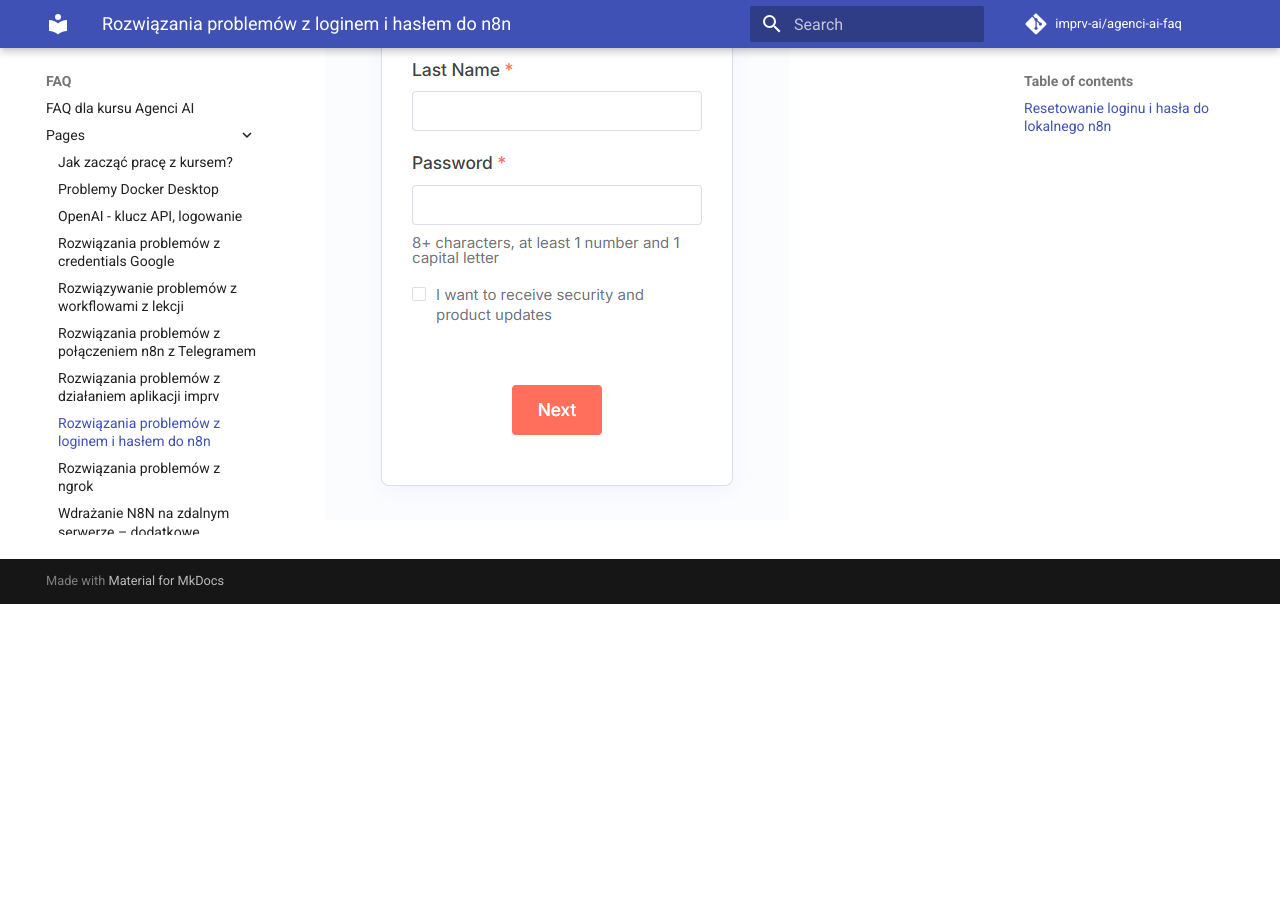
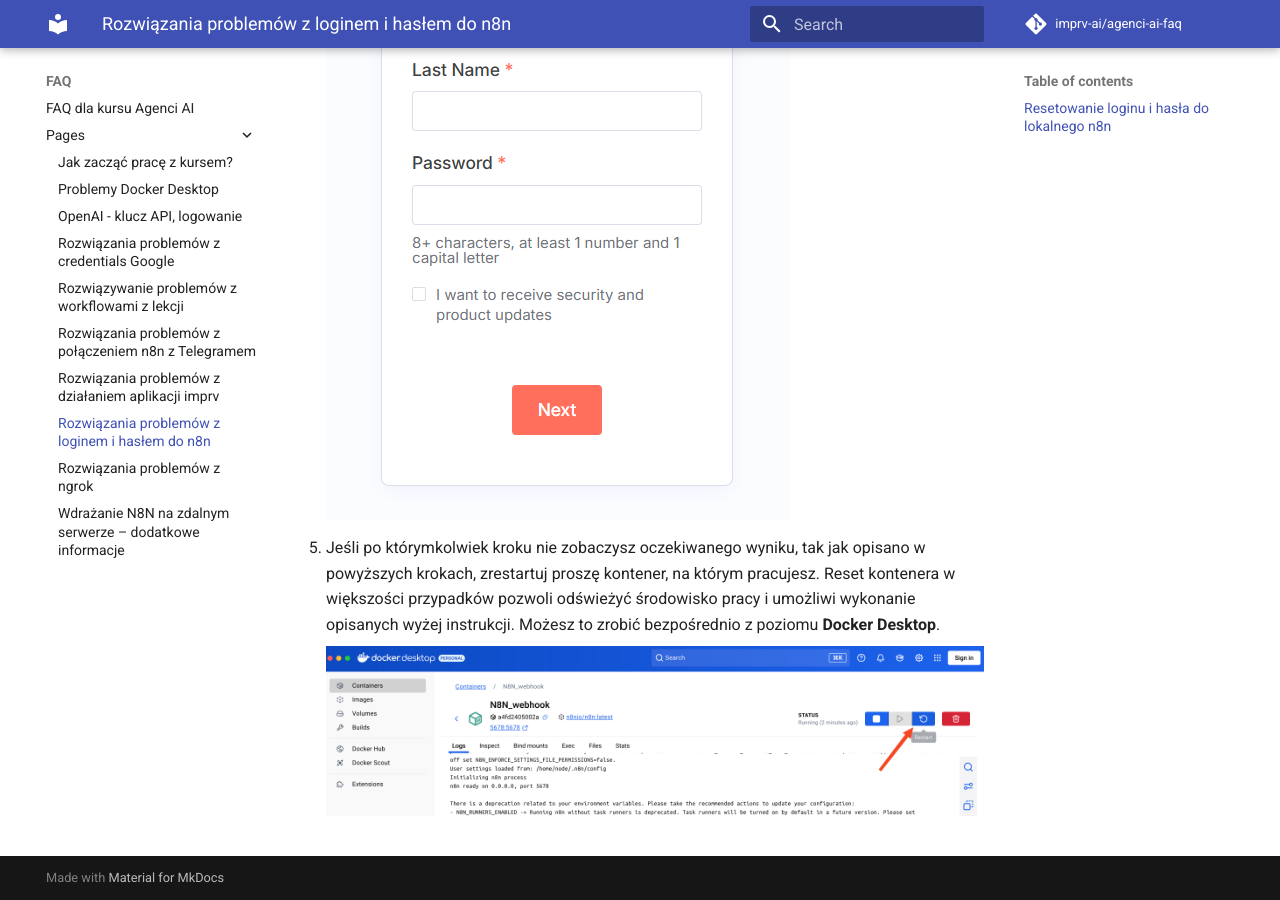
Before and after one commit to imprv-ai/agenci-ai-faq, an MkDocs documentation site: the page built from docs/pages/08_reset_password_n8n.md, in a window 1280 px wide and 900 px high, scrolled down 2058 px. Built offline with MkDocs 1.6.1 and Material for MkDocs 9.7.7, drawn with Linux system fonts in a browser that asks for light colours; comment, search, counter and statistics services are not loaded; before the commit the page ends 2662 px from its top, so only the background shows below that.

Commit message:
Restart contenera przy zmianie hasla

```diff
--- a/docs/pages/08_reset_password_n8n.md
+++ b/docs/pages/08_reset_password_n8n.md
@@ -29,3 +29,8 @@
 Po zalogowaniu będą dostępne te same workflowy i credentiale.
 
       ![](assets/workflows__reset_password_4.png)
+
+1. Jeśli po którymkolwiek kroku nie zobaczysz oczekiwanego wyniku, tak jak opisano w powyższych krokach, zrestartuj proszę kontener, na którym pracujesz. Reset kontenera w większości przypadków pozwoli odświeżyć środowisko pracy i umożliwi wykonanie opisanych wyżej instrukcji.
+Możesz to zrobić bezpośrednio z poziomu **Docker Desktop**.
+
+      ![](assets/reset_password_container_restart.png)
```
Also changed, not shown: docs/pages/assets/reset_password_container_restart.png (added).
